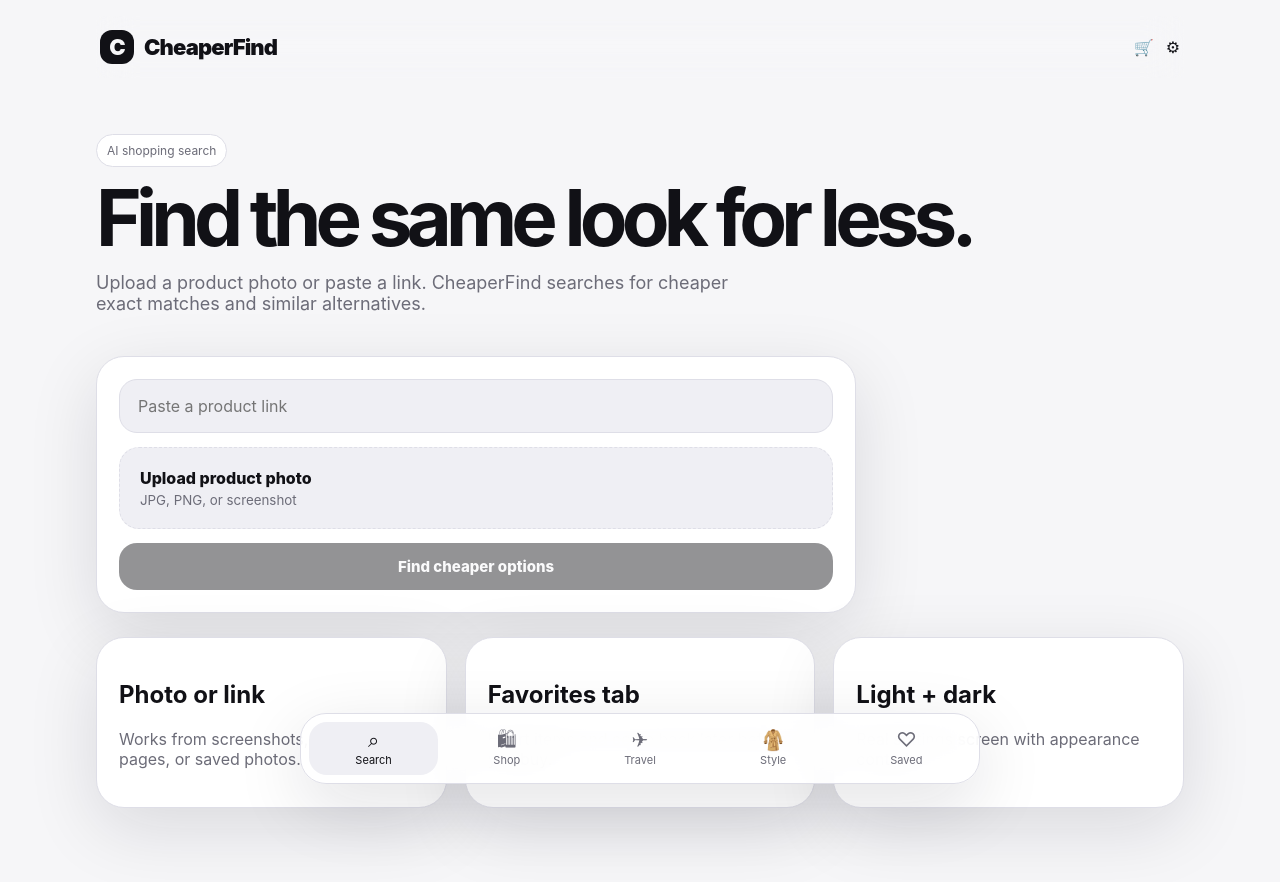
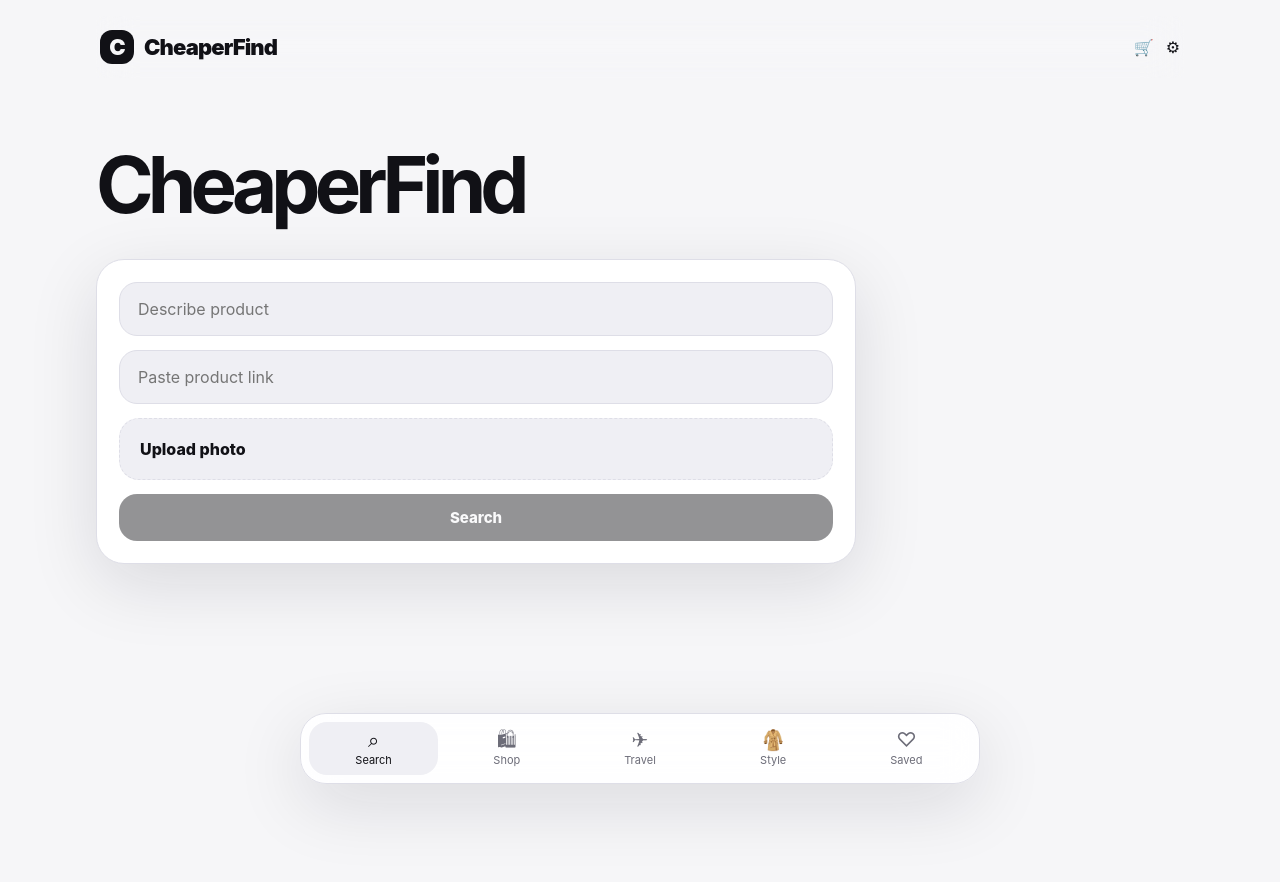
Before and after one commit to Jakelevin999/ccheapest-app-ver-3-, a Next.js app: page / in a window 1280 px wide. Shown: the top 882 px of the page. After the commit the page ends 800 px from the top, so only its background shows below. Built offline with nearby package versions, Linux system fonts and the light colour scheme.

Commit message:
Clean home page and add describe search

```diff
--- a/app/page.tsx
+++ b/app/page.tsx
@@ -3,6 +3,7 @@ import { useState } from 'react';
 import { useRouter } from 'next/navigation';
 
 export default function Home() {
+  const [description, setDescription] = useState('');
   const [url, setUrl] = useState('');
   const [imageData, setImageData] = useState<string>('');
   const [loading, setLoading] = useState(false);
@@ -21,30 +22,24 @@ export default function Home() {
       const res = await fetch('/api/search', {
         method: 'POST',
         headers: { 'Content-Type': 'application/json' },
-        body: JSON.stringify({ url: url.trim(), imageData })
+        body: JSON.stringify({ description: description.trim(), url: url.trim(), imageData })
       });
       const data = await res.json();
-      sessionStorage.setItem('cheaperfind:lastResults', JSON.stringify(data));
+      localStorage.setItem('cheaperfind:lastResults', JSON.stringify(data));
       router.push('/results');
     } finally { setLoading(false); }
   }
 
   return <>
-    <section className="hero">
-      <span className="badge">AI shopping search</span>
-      <h1>Find the same look for less.</h1>
-      <p>Upload a product photo or paste a link. CheaperFind searches for cheaper exact matches and similar alternatives.</p>
+    <section className="hero compactHero">
+      <h1>CheaperFind</h1>
     </section>
     <section className="card searchBox">
-      <input className="input" placeholder="Paste a product link" value={url} onChange={e => setUrl(e.target.value)} />
-      <label className="uploadBox"><input type="file" accept="image/*" onChange={e => onFile(e.target.files?.[0])} /><span>Upload product photo</span><small>JPG, PNG, or screenshot</small></label>
+      <input className="input" placeholder="Describe product" value={description} onChange={e => setDescription(e.target.value)} />
+      <input className="input" placeholder="Paste product link" value={url} onChange={e => setUrl(e.target.value)} />
+      <label className="uploadBox"><input type="file" accept="image/*" onChange={e => onFile(e.target.files?.[0])} /><span>Upload photo</span></label>
       {imageData && <img src={imageData} alt="preview" className="preview" />}
-      <button className="button" onClick={search} disabled={loading || (!url && !imageData)}>{loading ? 'Searching...' : 'Find cheaper options'}</button>
+      <button className="button" onClick={search} disabled={loading || (!description && !url && !imageData)}>{loading ? 'Searching...' : 'Search'}</button>
     </section>
-    <div className="grid featureGrid">
-      <div className="card"><h2>Photo or link</h2><p className="muted">Works from screenshots, product pages, or saved photos.</p></div>
-      <div className="card"><h2>Favorites tab</h2><p className="muted">Heart items and come back later before you buy.</p></div>
-      <div className="card"><h2>Light + dark</h2><p className="muted">Real settings screen with appearance controls.</p></div>
-    </div>
   </>;
 }
```
